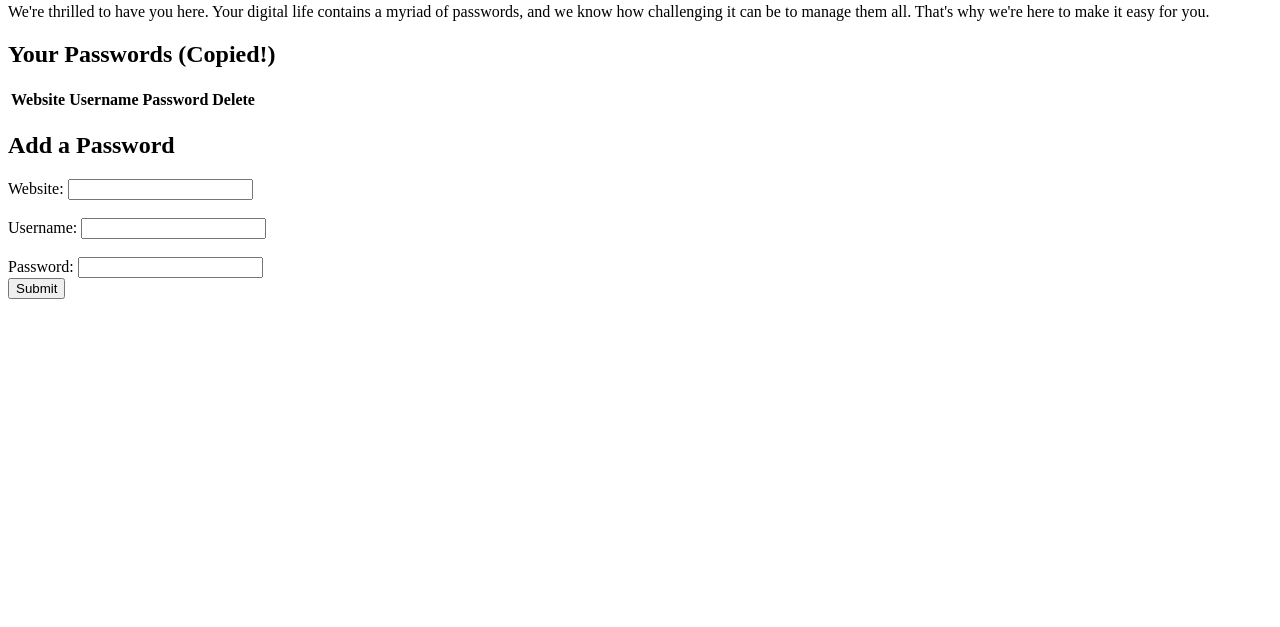
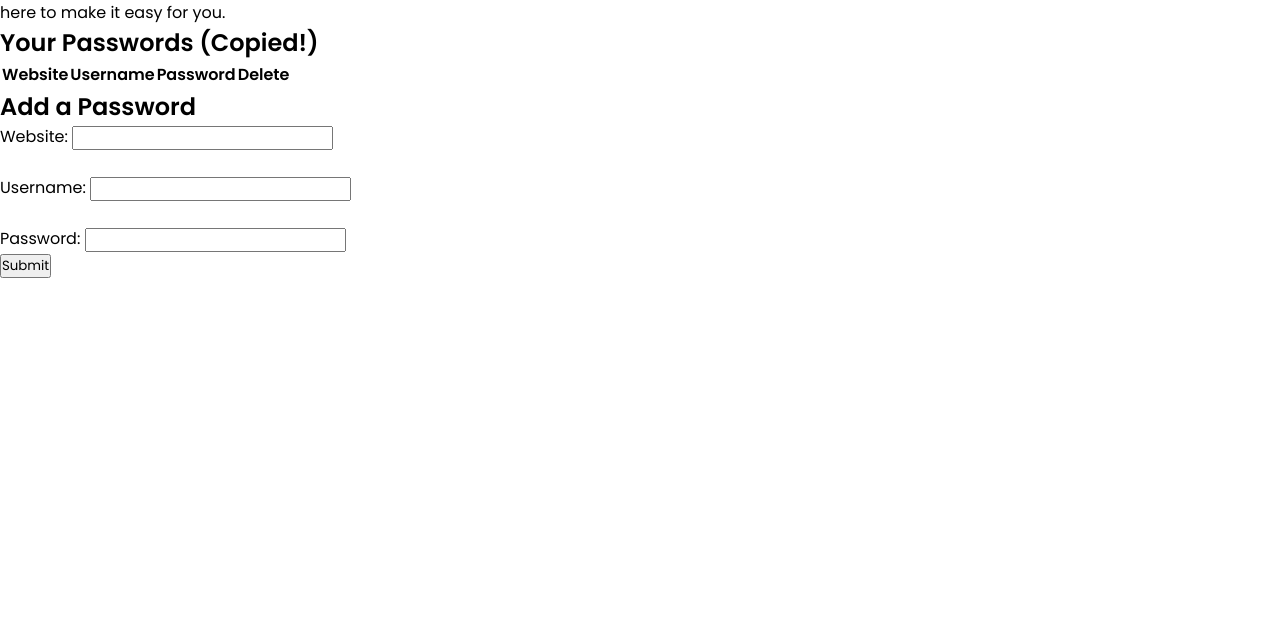
Before and after one commit to Harjot2552/password-manager, a plain HTML site: page index.html in a window 1280 px wide. Shown: the part 173-800 px from the top of the page. Drawn offline with Linux system fonts and the light colour scheme.

Commit message:
Imported the fonts from google fonts and reset the margin and padding of the document

```diff
--- a/style.css
+++ b/style.css
@@ -0,0 +1,8 @@
+@import url('https://fonts.googleapis.com/css2?family=Noto+Sans:ital,wght@0,700;1,300&family=Poppins:wght@300;400;600&display=swap');
+
+* {
+    margin: 0;
+    padding: 0;
+    font-family: 'Noto Sans', sans-serif;
+    font-family: 'Poppins', sans-serif;
+}
```
Also changed, not shown: index.html (line endings or trailing spaces).
